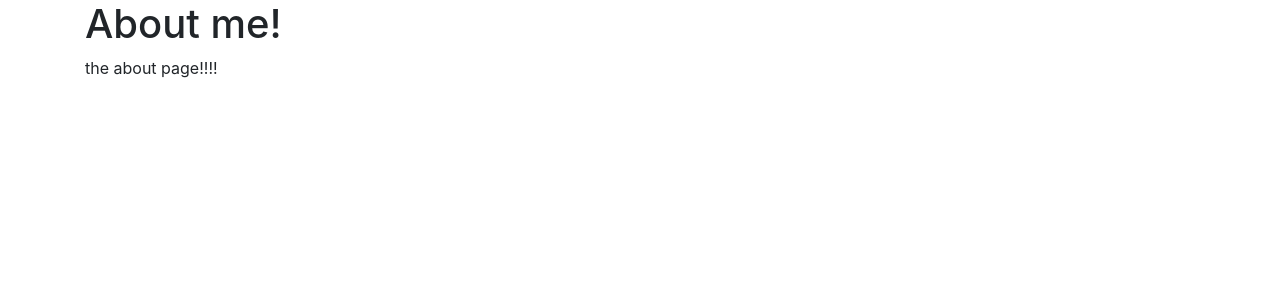
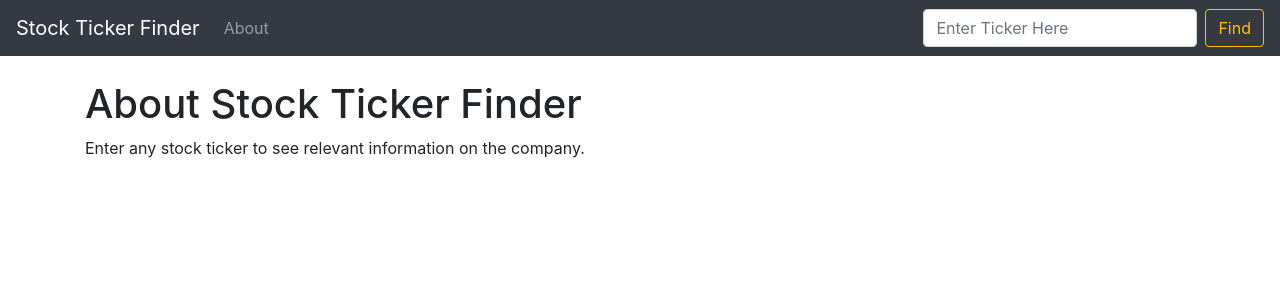
Before and after one commit to jos3ph-m/nodestock, a Node server app: page /about.html in a window 1280 px wide. Shown: the top 300 px of the page. Run offline with Node 20, Linux system fonts and the light colour scheme; some libraries are stand-ins or nearby versions.

Commit message:
added more features to app including a search with POST method

```diff
--- a/index.js
+++ b/index.js
@@ -4,8 +4,24 @@ const express = require('express');
 const app = express();
 const exphbs = require('express-handlebars');
 const path = require('path');
+const request = require('request');
+const bodyParser = require('body-parser');
+const PORT = process.env.PORT || 5000;
 
-const PORT = process.env.PORT || 5000;
+// use body parser middleware
+app.use(bodyParser.urlencoded({extended: false}));
+
+// iex API key pk_9b2a32369f974ebbaf24f6fdccbabc93
+// create call api function
+function call_api(finishedAPI, ticker) {
+    request('https://cloud.iexapis.com/stable/stock/' + ticker + '/quote?token=pk_9b2a32369f974ebbaf24f6fdccbabc93', { json: true }, (err, res, body) => {
+        if (err) {return console.log(err);}
+        if (res.statusCode === 200){
+            finishedAPI(body);
+        };
+    });
+};
+
 
 // Set Handlebars middleware
 app.engine('handlebars', exphbs());
@@ -13,12 +29,30 @@ app.set('view engine', 'handlebars');
 
 const otherstuff = "hello there this is other stuff."
 
-// Set handlebar routes
+// Set handlebar index GET route
 app.get('/', function (req, res) {
-    res.render('home', {
-        stuff: otherstuff,
-        things: "hi these are things"
-    });
+    // use a callback function
+    call_api(function(doneAPI) {
+        res.render('home', {
+            stock: doneAPI
+        });
+    }, "tsla");
+});
+
+// Set handlebar index POST route
+app.post('/', function (req, res) {
+    // use a callback function
+    call_api(function(doneAPI) {
+        // posted = req.body.stock_ticker;
+        res.render('home', {
+            stock: doneAPI,
+        });
+    }, req.body.stock_ticker);
+});
+
+// create ab9out page route
+app.get('/about.html', function (req, res) {
+    res.render('about');
 });
 
 // Set a static folder
--- a/package.json
+++ b/package.json
@@ -11,8 +11,10 @@
   "author": "",
   "license": "ISC",
   "dependencies": {
+    "body-parser": "^1.19.0",
     "express": "^4.17.1",
-    "express-handlebars": "^3.1.0"
+    "express-handlebars": "^3.1.0",
+    "request": "^2.88.0"
   },
   "devDependencies": {
     "nodemon": "^2.0.2"
--- a/public/about.html
+++ /dev/null
@@ -1,26 +0,0 @@
-<!doctype html>
-<html lang="en">
-  <head>
-    <!-- Required meta tags -->
-    <meta charset="utf-8">
-    <meta name="viewport" content="width=device-width, initial-scale=1, shrink-to-fit=no">
-
-    <!-- Bootstrap CSS -->
-    <link rel="stylesheet" href="https://stackpath.bootstrapcdn.com/bootstrap/4.4.1/css/bootstrap.min.css" integrity="sha384-Vkoo8x4CGsO3+Hhxv8T/Q5PaXtkKtu6ug5TOeNV6gBiFeWPGFN9MuhOf23Q9Ifjh" crossorigin="anonymous">
-
-    <title>Hello world!</title>
-  </head>
-  <body>
-    <div class="container">
-        <h1>About me!</h1>
-        <p>the about page!!!!</p>
-    </div>
-
-
-    <!-- Optional JavaScript -->
-    <!-- jQuery first, then Popper.js, then Bootstrap JS -->
-    <script src="https://code.jquery.com/jquery-3.4.1.slim.min.js" integrity="sha384-J6qa4849blE2+poT4WnyKhv5vZF5SrPo0iEjwBvKU7imGFAV0wwj1yYfoRSJoZ+n" crossorigin="anonymous"></script>
-    <script src="https://cdn.jsdelivr.net/npm/popper.js@1.16.0/dist/umd/popper.min.js" integrity="sha384-Q6E9RHvbIyZFJoft+2mJbHaEWldlvI9IOYy5n3zV9zzTtmI3UksdQRVvoxMfooAo" crossorigin="anonymous"></script>
-    <script src="https://stackpath.bootstrapcdn.com/bootstrap/4.4.1/js/bootstrap.min.js" integrity="sha384-wfSDF2E50Y2D1uUdj0O3uMBJnjuUD4Ih7YwaYd1iqfktj0Uod8GCExl3Og8ifwB6" crossorigin="anonymous"></script>
-  </body>
-</html>
--- /dev/null
+++ b/views/about.handlebars
@@ -0,0 +1,2 @@
+<h1>About Stock Ticker Finder</h1>
+<p>Enter any stock ticker to see relevant information on the company.</p>
--- a/views/layouts/main.handlebars
+++ b/views/layouts/main.handlebars
@@ -11,6 +11,25 @@
     <title>Hello world!</title>
   </head>
   <body>
+    <nav class="navbar navbar-expand-lg navbar-dark bg-dark">
+    <a class="navbar-brand" href="/">Stock Ticker Finder</a>
+    <button class="navbar-toggler" type="button" data-toggle="collapse" data-target="#navbarSupportedContent" aria-controls="navbarSupportedContent" aria-expanded="false" aria-label="Toggle navigation">
+        <span class="navbar-toggler-icon"></span>
+    </button>
+
+    <div class="collapse navbar-collapse" id="navbarSupportedContent">
+        <ul class="navbar-nav mr-auto">
+        <li class="nav-item">
+            <a class="nav-link" href="about.html">About</a>
+        </li>
+        </ul>
+        <form class="form-inline my-2 my-lg-0" action="/" method="POST">
+            <input class="form-control mr-sm-2" type="search" placeholder="Enter Ticker Here" aria-label="Search" name="stock_ticker">
+            <button class="btn btn-outline-warning my-2 my-sm-0" type="submit">Find</button>
+        </form>
+    </div>
+    </nav>
+    </br>
     <div class="container">
         {{{body}}}
     </div>
```
Also changed, not shown: views/home.handlebars (+17 -3 lines), 1 other file.
